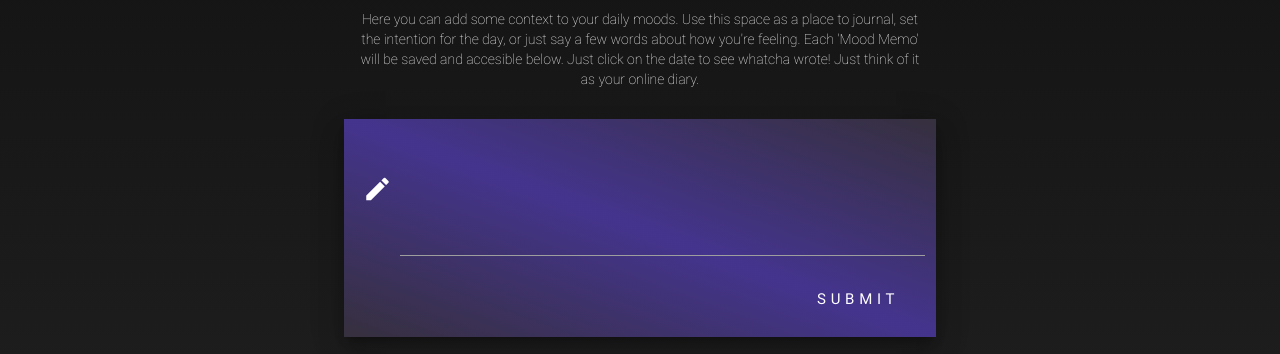
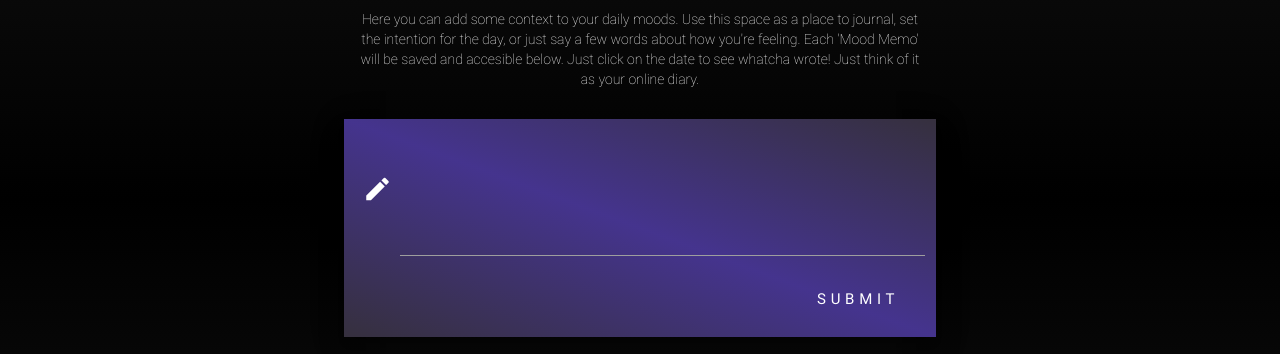
Before and after one commit to mood-in-pixels/Nebula, a website: page public/memos/memos.html in a window 1280 px wide. Shown: the part 201-555 px from the top of the page. Drawn offline with nearby package versions, Linux system fonts and the light colour scheme; no server answers; a web font is replaced by a local one.

Commit message:
Background (CSS) edit for feature visibility

```diff
--- a/public/memos/memos.css
+++ b/public/memos/memos.css
@@ -26,10 +26,10 @@
   }
   html, body {
     /*background-color: rgba(0, 0, 0, 1);*/
-    background: linear-gradient(#111, #222);
-    background: -webkit-linear-gradient(#111, #222);
-    background: -moz-linear-gradient(#111, #222);
-    background: -o-linear-gradient(#111, #222);
+    background: linear-gradient(#111, #000, #111);
+    background: -webkit-linear-gradient(#111, #000, #111);
+    background: -moz-linear-gradient(#111, #000, #111);
+    background: -o-linear-gradient(#111, #000, #111);
     margin: 0;
     padding: 0;
     height: 100%;
```
